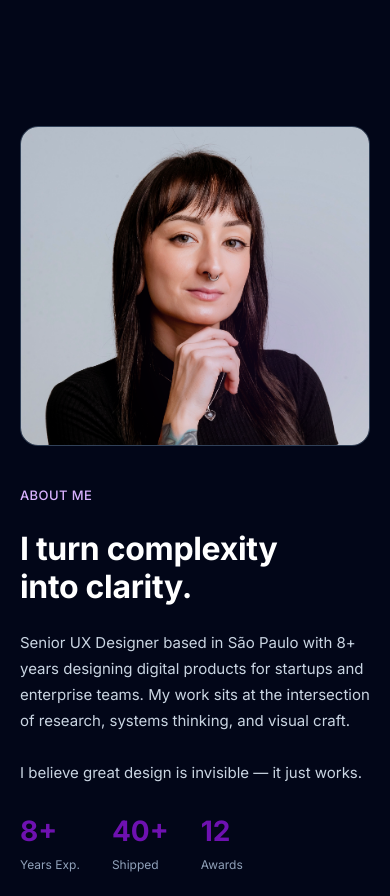
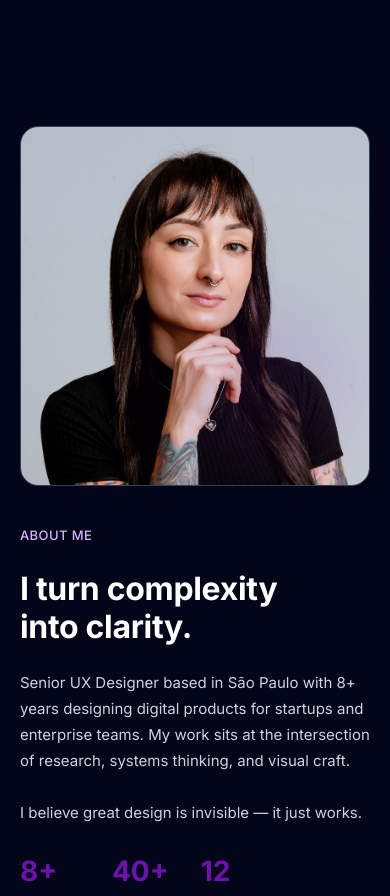
Before and after one commit to juliabizol/julia-portfolio, a Next.js app: page / in a window 390 px wide. Shown: the part 2349-3245 px from the top of the page. Built offline with nearby package versions, Linux system fonts and the light colour scheme.

Commit message:
Fix photo crop — anchor face at 20% vertical position

```diff
--- a/src/components/about.tsx
+++ b/src/components/about.tsx
@@ -16,12 +16,13 @@ export function About() {
     <section id="about" className="px-5 md:px-10 lg:px-20 py-16 md:py-24">
       <div className="flex flex-col lg:flex-row items-start lg:items-center gap-10 lg:gap-20">
         {/* Photo */}
-        <div className="relative w-full lg:w-[400px] lg:shrink-0 h-[320px] sm:h-[400px] lg:h-[500px] overflow-hidden rounded-2xl border border-slate-700">
+        <div className="relative w-full lg:w-[400px] lg:shrink-0 h-[360px] sm:h-[460px] lg:h-[500px] overflow-hidden rounded-2xl border border-slate-700">
           <Image
             src="/julia.jpeg"
             alt="Julia Bizol"
             fill
-            className="object-cover object-top"
+            className="object-cover"
+            style={{ objectPosition: "center 20%" }}
             priority
           />
           <div
```
